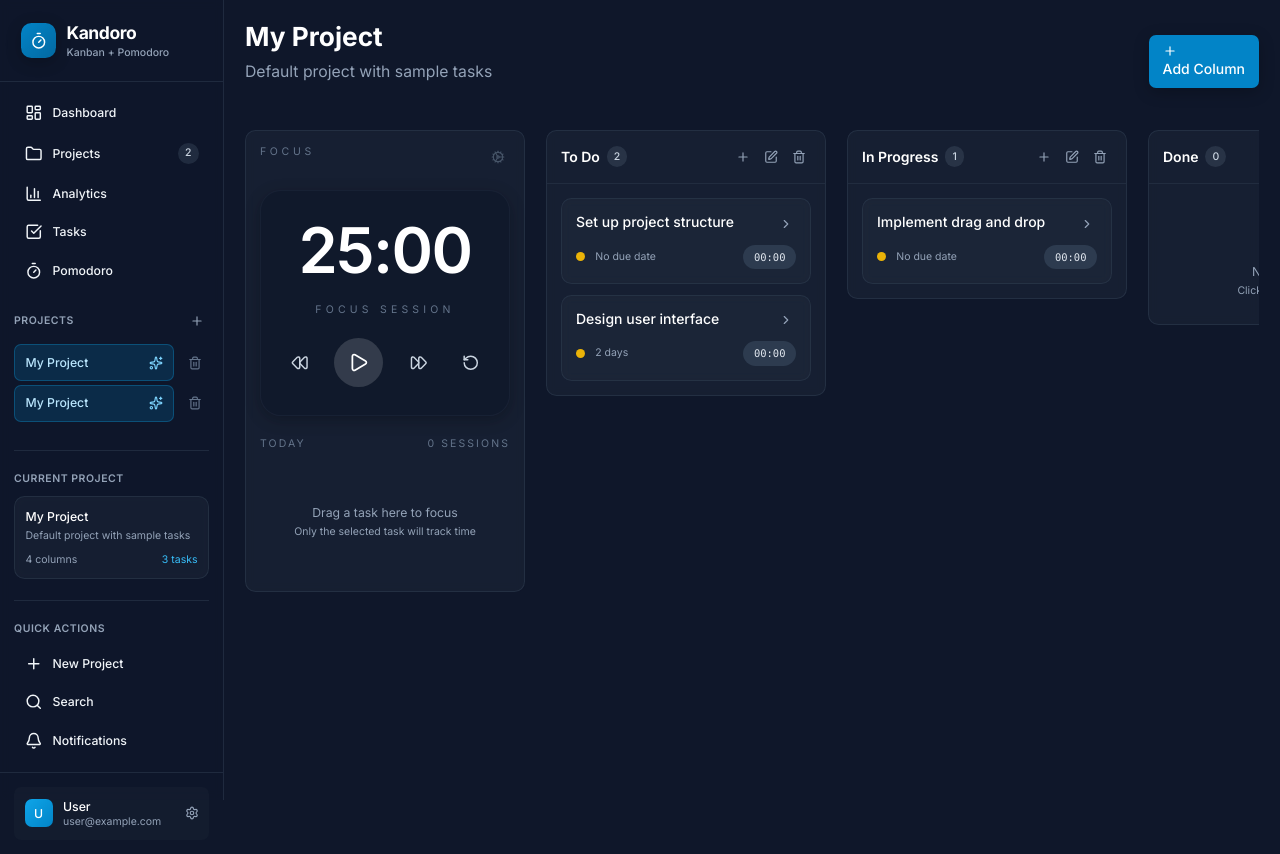
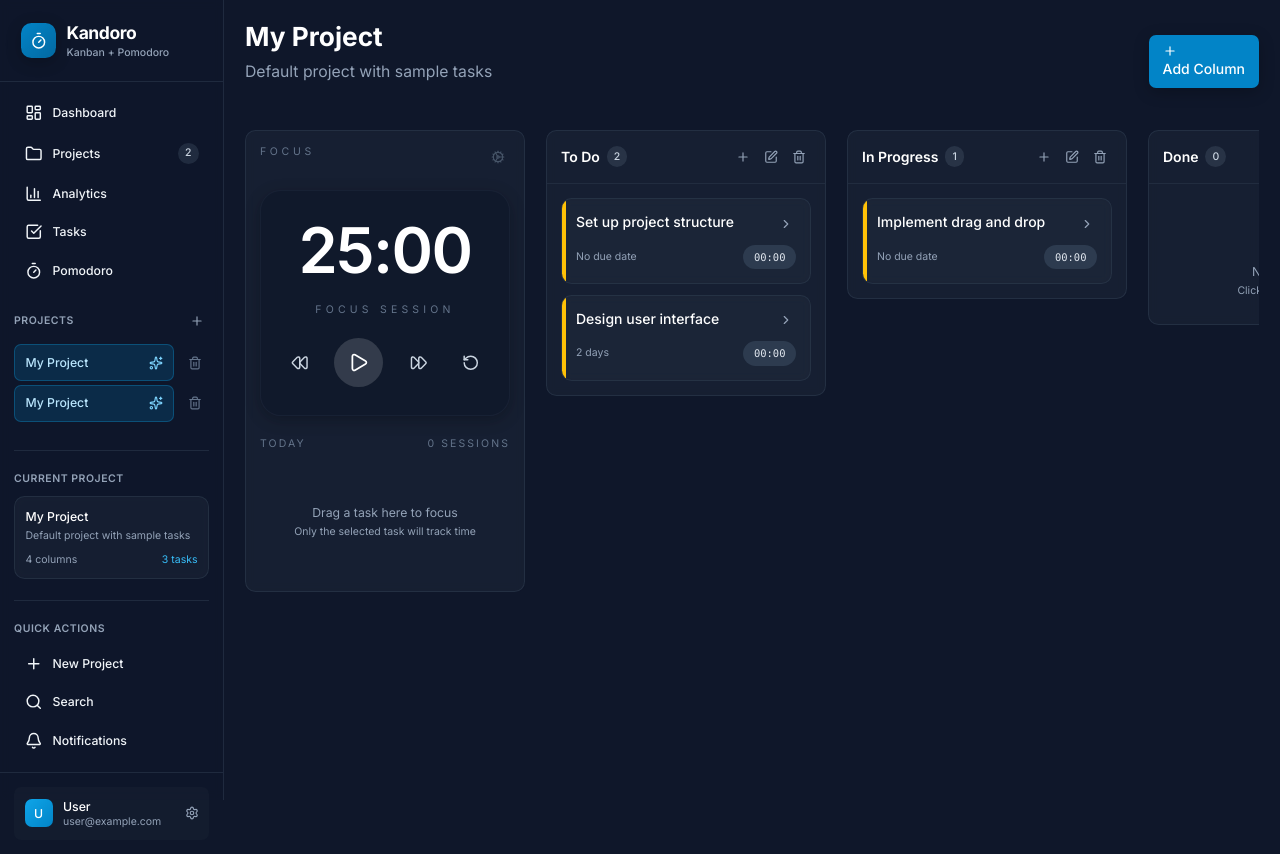
Before and after one commit to lellyresa/kandorov3, a React app in the folder my-web-app/: page / in a window 1280 px wide. Built offline with nearby package versions, Linux system fonts and the light colour scheme; the HTML template or start-up script is replaced by a standard one.

Commit message:
feat: add priority-based left border to task cards and remove dot
- Add absolute left border (4px) spanning full height, rounded to match card
- Colors: High #FF6B6B, Medium #FFC107, Low #4ADE80
- Remove lower-left priority dot to reduce clutter
- Keep layout intact and accessible

```diff
--- a/my-web-app/src/components/TaskCard.jsx
+++ b/my-web-app/src/components/TaskCard.jsx
@@ -76,13 +76,16 @@ export default function TaskCard({
     }
   };
 
-  const getPriorityColor = (priority) => {
-    const priorityLevel = priority?.toLowerCase() || 'medium';
-    switch (priorityLevel) {
-      case 'low': return 'bg-green-500';
-      case 'medium': return 'bg-yellow-500';
-      case 'high': return 'bg-red-500';
-      default: return 'bg-gray-500';
+  const getPriorityBorderHex = (priority) => {
+    const level = (priority || 'medium').toLowerCase();
+    switch (level) {
+      case 'high':
+        return '#FF6B6B'; // red
+      case 'low':
+        return '#4ADE80'; // green
+      case 'medium':
+      default:
+        return '#FFC107'; // yellow
     }
   };
 
@@ -113,10 +116,16 @@ export default function TaskCard({
       style={style}
       {...attributes}
       {...listeners}
-      className={`modern-card modern-card-hover group cursor-grab active:cursor-grabbing transition-all duration-200 hover:scale-[1.02] ${
+      className={`modern-card modern-card-hover group cursor-grab active:cursor-grabbing transition-all duration-200 hover:scale-[1.02] relative overflow-hidden ${
         isFocusTask ? 'ring-2 ring-accent-500/40' : ''
       }`}
     >
+      {/* Priority left border */}
+      <div
+        className="absolute left-0 top-0 bottom-0 rounded-l-lg"
+        style={{ width: '4px', backgroundColor: getPriorityBorderHex(task.priority) }}
+        aria-hidden="true"
+      />
       <div className="p-4">
         {/* Clean Top Row */}
         <div className="flex items-start justify-between mb-3">
@@ -161,14 +170,6 @@ export default function TaskCard({
         <div className="flex items-center justify-between text-xs">
           {/* Priority and Due Date - Bottom Left */}
           <div className="flex items-center space-x-3" onClick={(e) => e.stopPropagation()}>
-            {/* Priority Dot */}
-            <div className="flex items-center space-x-1">
-              <div
-                className={`w-2.5 h-2.5 rounded-full ${getPriorityColor(task.priority)}`}
-                title={`Priority: ${task.priority || 'medium'}`}
-              />
-            </div>
-
             {/* Due Date */}
             <div className="flex items-center space-x-1 text-gray-400">
               <span>
```
